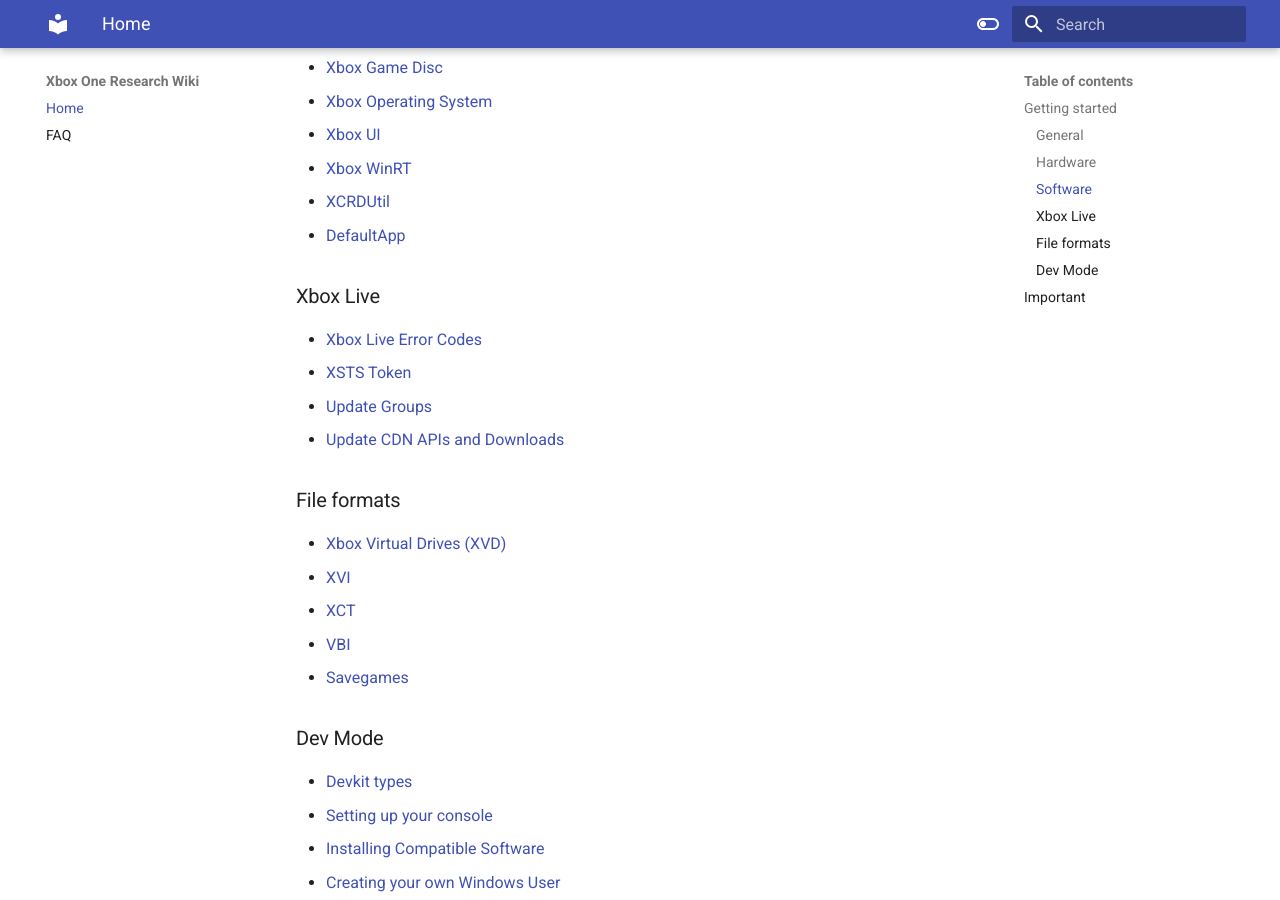
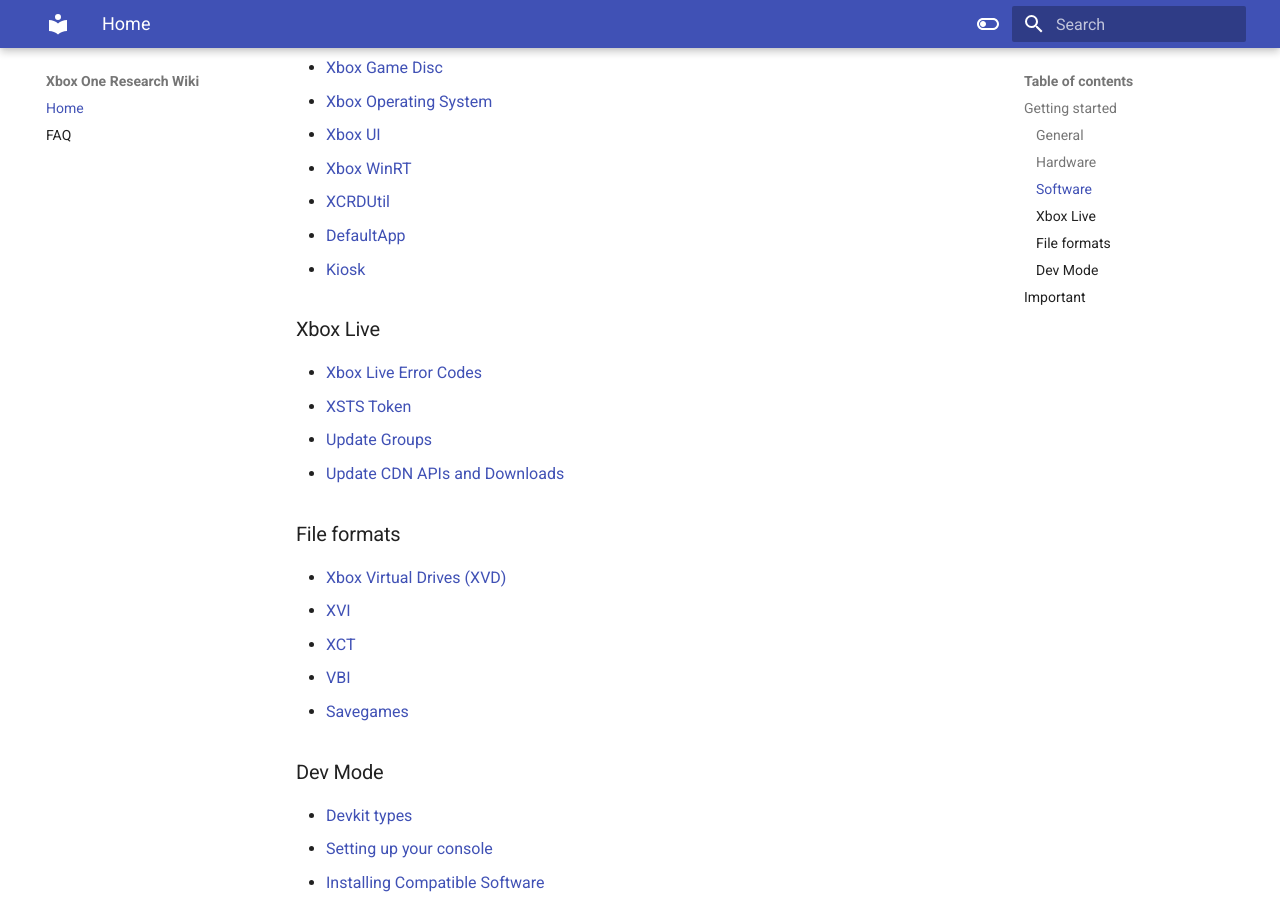
Before and after one commit to xboxoneresearch/wiki, an MkDocs documentation site: the page built from docs/index.md, in a window 1280 px wide and 900 px high, scrolled down 1275 px. Built offline with MkDocs 1.6.1 and Material for MkDocs 9.7.7, drawn with Linux system fonts in a browser that asks for light colours.

Commit message:
index: link kiosk.md page

```diff
--- a/docs/index.md
+++ b/docs/index.md
@@ -44,6 +44,7 @@
   - [Xbox WinRT](winmd.md)
   - [XCRDUtil](xcrdutil.md)
   - [DefaultApp](default-app.md)
+  - [Kiosk](kiosk.md)
 
 ### Xbox Live
   - [Xbox Live Error Codes](xbox-live/hresult-error-codes.md)
```
